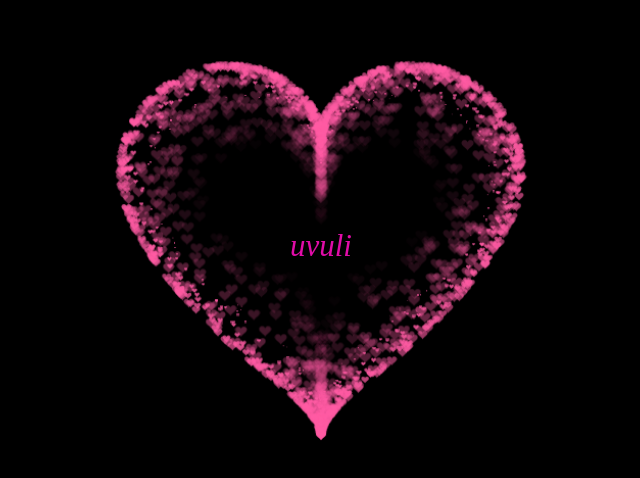
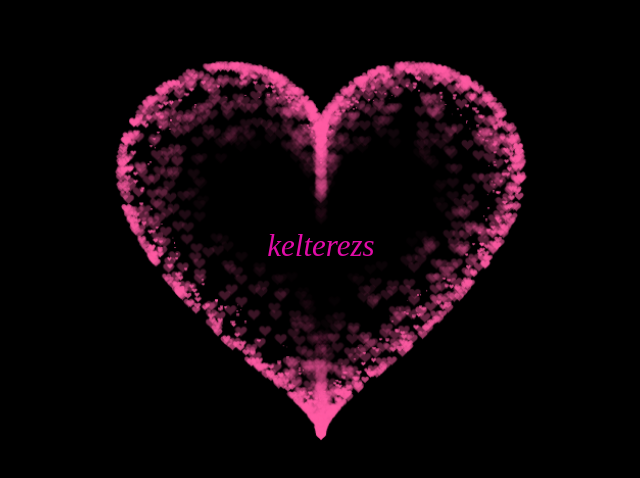
Before and after one commit to Quang-Nhat-2601/traitim, a plain HTML site: page index.html in a window 1280 px wide. Shown: the part 152-630 px from the top of the page, 319-959 px from the left. Drawn offline with Linux system fonts and the light colour scheme.

Commit message:
update-content

```diff
--- a/index.html
+++ b/index.html
@@ -337,7 +337,7 @@
         align-items: center;
         justify-content: center;
         margin-bottom: 5px;
-        text-align: center;">uvuli</div>
+        text-align: center;">kelterezs</div>
 </BODY>
 
 </HTML>
```
